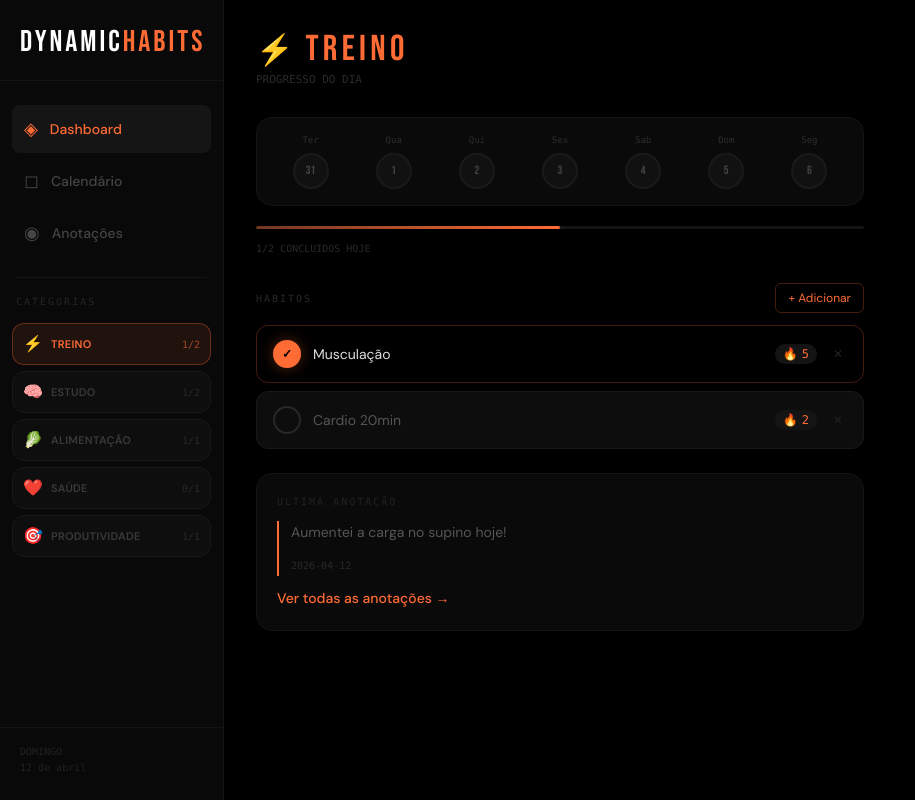
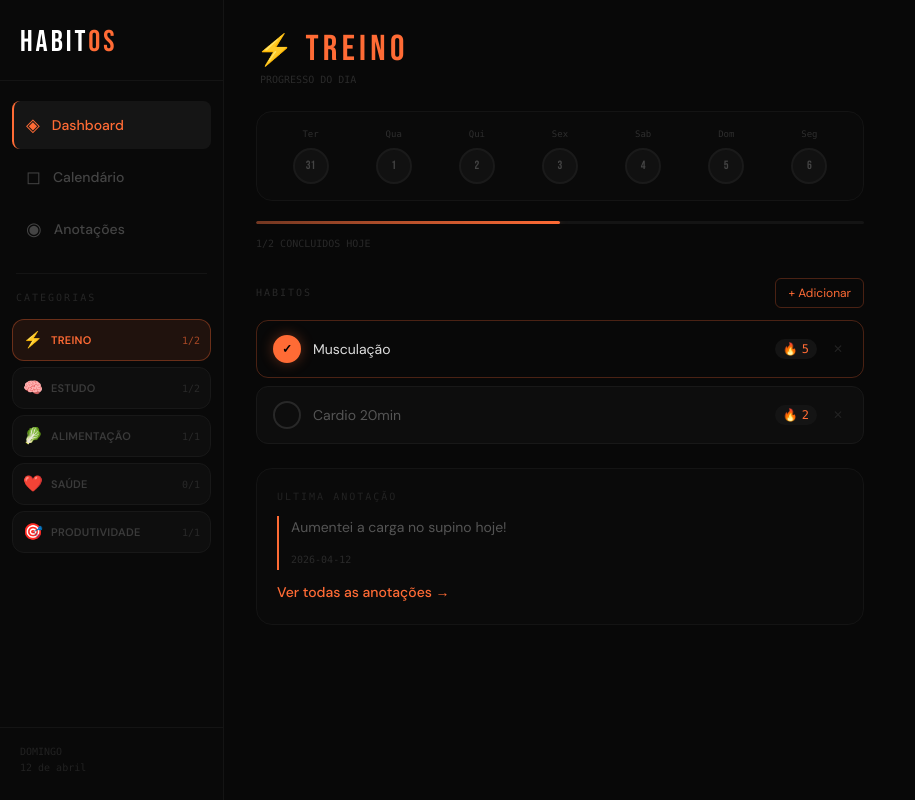
Before and after one commit to Douglasl10/Dynamic-Habits, a React (Vite) app: page / in a window 1280 px wide. Shown: the whole page, without its empty margins (0-915 px from the left). Built offline with nearby package versions, Linux system fonts and the light colour scheme.

Commit message:
feat: enhance App and Sidebar components with improved state management and UI updates

```diff
--- a/src/App.jsx
+++ b/src/App.jsx
@@ -1,45 +1,107 @@
-import { BrowserRouter, Route, Routes } from "react-router-dom";
-import Sidebar from "./components/Sidebar";
-import { useStore } from "./store/useStore";
-import { TOPICS } from "./data/topics";
-import Dashboard from "./components/Dashboard";
-import Calendar from "./components/Calendar";
-import Notes from "./components/Notes";
+import { useState, useEffect } from 'react'
+import { BrowserRouter, Routes, Route, useLocation } from 'react-router-dom'
+import { useStore } from './store/useStore'
+import { TOPICS } from './data/topics'
+import Sidebar from './components/Sidebar'
+import Dashboard from './components/Dashboard'
+import Calendar from './components/Calendar'
+import Notes from './components/Notes'
 
-export default function App() {
-  const {activeTopic} = useStore()
+const PAGE_LABELS = {
+  '/':         'PROGRESSO DO DIA',
+  '/calendar': 'HISTÓRICO MENSAL',
+  '/notes':    'ANOTAÇÕES',
+}
+
+function AppContent() {
+  const { activeTopic } = useStore()
   const topic = TOPICS.find(t => t.id === activeTopic)
+  const location = useLocation()
+  const [sidebarOpen, setSidebarOpen] = useState(false)
+
+  // Fecha a sidebar ao trocar de página no mobile
+  useEffect(() => {
+    setSidebarOpen(false)
+  }, [location.pathname, activeTopic])
+
+  // Trava o scroll do body quando o drawer está aberto
+  useEffect(() => {
+    document.body.style.overflow = sidebarOpen ? 'hidden' : ''
+    return () => { document.body.style.overflow = '' }
+  }, [sidebarOpen])
 
   return (
-    <BrowserRouter>
-    <div className="flex min-h-screen bg-[#000000] font-['DM_Sans']">
-      <Sidebar />
+    <div className="flex min-h-screen bg-[#080808] font-['DM_Sans'] relative">
 
-      <main className="flex-1 p-8 max-w-2xl overflow-y-auto">
-        <header className="flex justify-between items-start mb-7">
+      {/* ── Overlay escuro (só mobile, quando aberto) ── */}
+      {sidebarOpen && (
+        <div
+          className="fixed inset-0 bg-black/70 z-20 md:hidden"
+          onClick={() => setSidebarOpen(false)}
+        />
+      )}
+
+      {/* ── Sidebar ── */}
+      <div
+        className={`
+          fixed top-0 left-0 h-full z-30 transition-transform duration-300 ease-in-out
+          md:static md:translate-x-0 md:z-auto md:h-auto md:shrink-0
+          ${sidebarOpen ? 'translate-x-0' : '-translate-x-full'}
+        `}
+      >
+        <Sidebar onClose={() => setSidebarOpen(false)} />
+      </div>
+
+      {/* ── Conteúdo principal ── */}
+      <main className="flex-1 flex flex-col min-w-0 overflow-y-auto">
+
+        {/* Header — visível sempre */}
+        <header className="flex items-start justify-between px-5 pt-6 pb-0 md:px-8 md:pt-8">
           <div>
             <div className="flex items-center gap-3 mb-1">
-              <span className="text-3xl">{topic?.icon}</span>
-              <h1 className="font-['Bebas_Neue'] text-4xl tracking-[0.12em] leading-none transition-colors durantion-300"
-              style={{color: topic?.color}}>
+              {/* Botão hambúrguer — só aparece no mobile */}
+              <button
+                onClick={() => setSidebarOpen(true)}
+                className="md:hidden w-9 h-9 flex flex-col items-center justify-center gap-[5px] rounded-lg bg-[#0e0e0e] border border-[#1e1e1e] shrink-0"
+                aria-label="Abrir menu"
+              >
+                <span className="w-4 h-[1.5px] bg-[#555] rounded-full" />
+                <span className="w-4 h-[1.5px] bg-[#555] rounded-full" />
+                <span className="w-3 h-[1.5px] bg-[#555] rounded-full" />
+              </button>
+
+              <span className="text-2xl md:text-3xl">{topic?.icon}</span>
+              <h1
+                className="font-['Bebas_Neue'] text-3xl md:text-4xl tracking-[0.12em] leading-none transition-colors duration-300"
+                style={{ color: topic?.color }}
+              >
                 {topic?.label}
               </h1>
             </div>
-            <Routes>
-              <Route path="/" element={<p className="text-[11px] font-mono text-[#2a2a2a]">PROGRESSO DO DIA</p>}/>
-              <Route path="/calendar" element={<p className="text-[11px] font-mono text-[#2a2a2a]">HISTORICO MENSAL</p>}/>
-              <Route path="/notas" element={<p className="text-[11px] font-mono text-[#2a2a2a]">ANOTAÇÕES</p>}/>
-            </Routes>
+            <p className="text-[10px] font-mono text-[#2a2a2a] ml-0 md:ml-1">
+              {PAGE_LABELS[location.pathname] ?? 'PROGRESSO DO DIA'}
+            </p>
           </div>
         </header>
 
-        <Routes>
-          <Route path="/" element={<Dashboard />}/>
-          <Route path="/calendar" element={<Calendar />}/>
-          <Route path="/notas" element={<Notes />}/>
-        </Routes>
+        {/* Páginas */}
+        <div className="flex-1 px-5 pt-5 pb-8 md:px-8 md:pt-6 max-w-2xl w-full">
+          <Routes>
+            <Route path="/"         element={<Dashboard />} />
+            <Route path="/calendar" element={<Calendar />} />
+            <Route path="/notes"    element={<Notes />} />
+          </Routes>
+        </div>
+
       </main>
     </div>
-  </BrowserRouter>
   )
 }
+
+export default function App() {
+  return (
+    <BrowserRouter>
+      <AppContent />
+    </BrowserRouter>
+  )
+}
--- a/src/components/Sidebar.jsx
+++ b/src/components/Sidebar.jsx
@@ -1,52 +1,80 @@
-import { useStore } from "../store/useStore"
-import { TOPICS } from "../data/topics"
-import { NavLink } from "react-router-dom";
+import { useStore } from '../store/useStore'
+import { TOPICS } from '../data/topics'
+import { NavLink } from 'react-router-dom'
 
-export default function Sidebar() {
+export default function Sidebar({ onClose }) {
   const { activeTopic, setActiveTopic, habits } = useStore()
+  const todayStr = new Date().toISOString().split('T')[0]
+  const tc = TOPICS.find(t => t.id === activeTopic)?.color
 
   return (
-        <aside className="w-56 min-h-screen bg-[#090909] border-r border-[#141414] flex flex-col py-6 shrink-0">
-            <div className="px-5 pb-5 border-b border-[#141414] mb-6">
-                <span className="font-['bebas_Neue'] text-3xl text-white tracking-widest">
-                    DYNAMIC
-                </span>
-                <span className="font-['Bebas_Neue'] text-3xl tracking-widest transition-colors duration-300"
-                style={{color: TOPICS.find(t => t.id === activeTopic) ?.color}}>HABITS</span>
+    <aside className="w-56 h-full min-h-screen bg-[#090909] border-r border-[#141414] flex flex-col py-6 overflow-y-auto">
+
+      {/* Logo + botão fechar (mobile) */}
+      <div className="px-5 pb-5 border-b border-[#141414] mb-5 flex items-center justify-between">
+        <div>
+          <span className="font-['Bebas_Neue'] text-3xl text-white tracking-widest">HABIT</span>
+          <span
+            className="font-['Bebas_Neue'] text-3xl tracking-widest transition-colors duration-300"
+            style={{ color: tc }}
+          >OS</span>
         </div>
 
+        {/* Botão ✕ — só aparece no mobile */}
+        <button
+          onClick={onClose}
+          className="md:hidden w-8 h-8 flex items-center justify-center rounded-lg bg-[#141414] border border-[#1e1e1e] text-[#444] hover:text-[#888] transition-colors text-sm"
+          aria-label="Fechar menu"
+        >✕</button>
+      </div>
+
+      {/* Navegação */}
       <nav className="flex flex-col gap-1 px-3 mb-5">
         {[
-                    {to: "/", icon: "◈", label: "Dashboard"},
-                    {to: "/calendar", icon: "◻", label: "Calendário"},
-                    {to: "/notas", icon: "◉", label: "Anotações"}
+          { to: '/',         icon: '◈', label: 'Dashboard'  },
+          { to: '/calendar', icon: '◻', label: 'Calendário' },
+          { to: '/notes',    icon: '◉', label: 'Anotações'  },
         ].map(item => (
-                    <NavLink key={item.to} to={item.to} end className={({isActive}) => `flex items-center gap-3 px-3 py-2.5 rounded-lg text-sm font-medium transition-all
-                    ${isActive ? "text-white bg-white/5 border-1-2" : "text-[#444] border-1-2 border-transparent hover:text-[#666]"}`
+          <NavLink
+            key={item.to}
+            to={item.to}
+            end
+            className={({ isActive }) =>
+              `flex items-center gap-3 px-3 py-2.5 rounded-lg text-sm font-medium transition-all
+               ${isActive
+                 ? 'bg-white/5 border-l-2'
+                 : 'text-[#444] border-l-2 border-transparent hover:text-[#666]'}`
             }
-                    style={({isActive}) => isActive ? {borderLeftColor: TOPICS.find(t => t.id === activeTopic)?.color, color: TOPICS.find(t => t.id === activeTopic)?.color} : {}}>
+            style={({ isActive }) => isActive
+              ? { borderLeftColor: tc, color: tc }
+              : {}
+            }
+          >
             <span className="text-lg">{item.icon}</span>
             {item.label}
           </NavLink>
         ))}
       </nav>
 
-            <div className="h-px bg-[#141414] mx-4 mb-4"/>
+      <div className="h-px bg-[#141414] mx-4 mb-4" />
 
+      {/* Categorias */}
       <div className="flex flex-col gap-1.5 px-3 flex-1 overflow-y-auto">
-                <p className="text-[10px] text-[#252525] tracking-[0.2em] font-mono px-1 mb-2">
-                    CATEGORIAS
-                </p>
+        <p className="text-[10px] text-[#252525] tracking-[0.2em] font-mono px-1 mb-2">CATEGORIAS</p>
         {TOPICS.map(t => {
-                    const done = habits.filter(h => h.topic === t.id && h.completedDates.includes(new Date().toISOString().split('T')[0])).length
+          const done  = habits.filter(h => h.topic === t.id && h.completedDates.includes(todayStr)).length
           const total = habits.filter(h => h.topic === t.id).length
           return (
-                        <button key={t.id} onClick={() => setActiveTopic(t.id)}
-                        className="flex items-center gap-2 px-2.5 py-2 rounded-xl text-left transition-all hover:scale-[1.02]"
-                        style={{background: activeTopic === t.id ? t.color + "18" : "#0e0e0e",
-                            border: `1px solid ${activeTopic === t.id ? t.color + "55" : "#181818"}`,
-                            color: activeTopic === t.id ? t.color : "#3a3a3a",
-                        }}>
+            <button
+              key={t.id}
+              onClick={() => setActiveTopic(t.id)}
+              className="flex items-center gap-2 px-2.5 py-2 rounded-xl text-left transition-all hover:scale-[1.02] active:scale-[0.98]"
+              style={{
+                background: activeTopic === t.id ? t.color + '18' : '#0e0e0e',
+                border:    `1px solid ${activeTopic === t.id ? t.color + '55' : '#181818'}`,
+                color:      activeTopic === t.id ? t.color : '#3a3a3a',
+              }}
+            >
               <span className="text-base shrink-0">{t.icon}</span>
               <span className="flex-1 text-[11px] font-semibold tracking-wide">{t.label}</span>
               {total > 0 && (
@@ -57,10 +85,11 @@ export default function Sidebar() {
         })}
       </div>
 
+      {/* Data */}
       <div className="px-5 pt-4 border-t border-[#141414] mt-3">
         <p className="text-[10px] text-[#222] font-mono leading-relaxed">
-                    {new Date().toLocaleDateString('pt-BR', {weekday: 'long'}).toUpperCase()}<br/>
-                    {new Date().toLocaleDateString('pt-BR', {day: 'numeric', month: 'long'})}
+          {new Date().toLocaleDateString('pt-BR', { weekday: 'long' }).toUpperCase()}<br />
+          {new Date().toLocaleDateString('pt-BR', { day: 'numeric', month: 'long' })}
         </p>
       </div>
     </aside>
```
Lines whose indentation alone changed are shown as unchanged.
